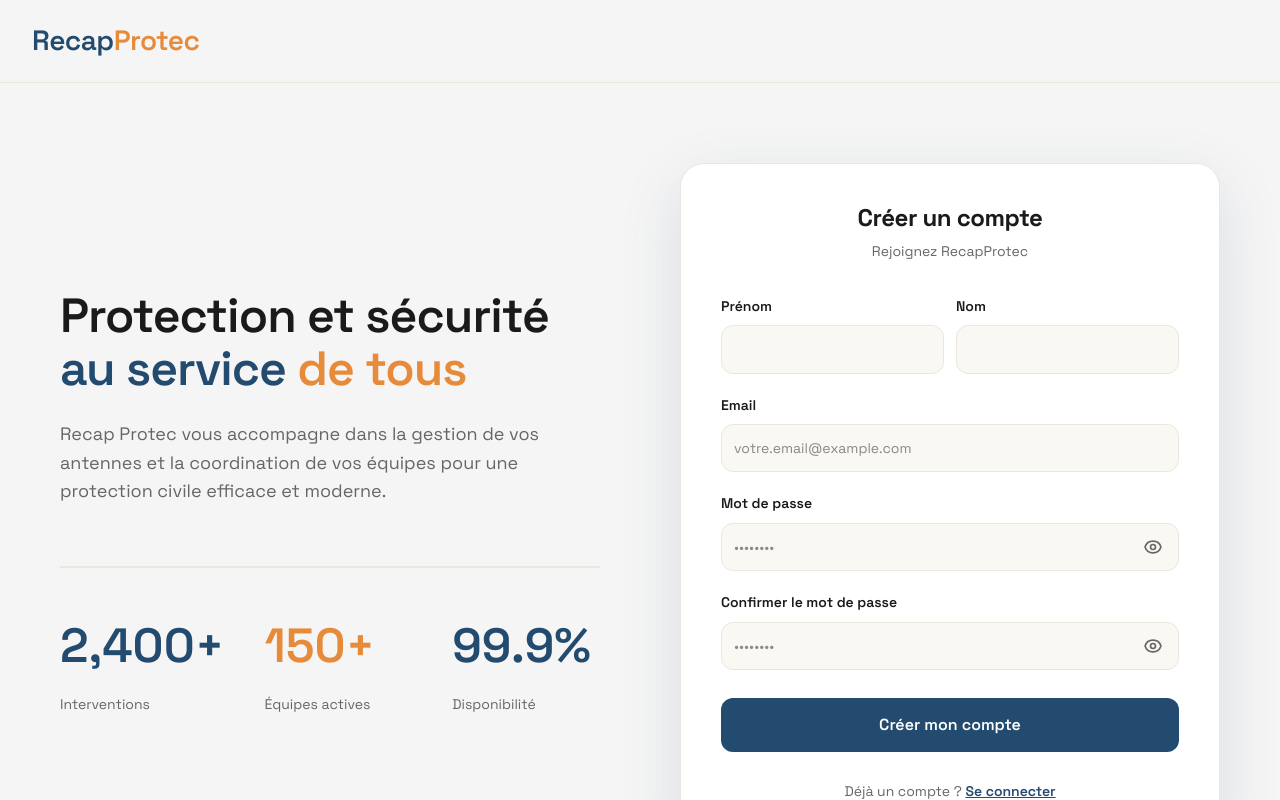
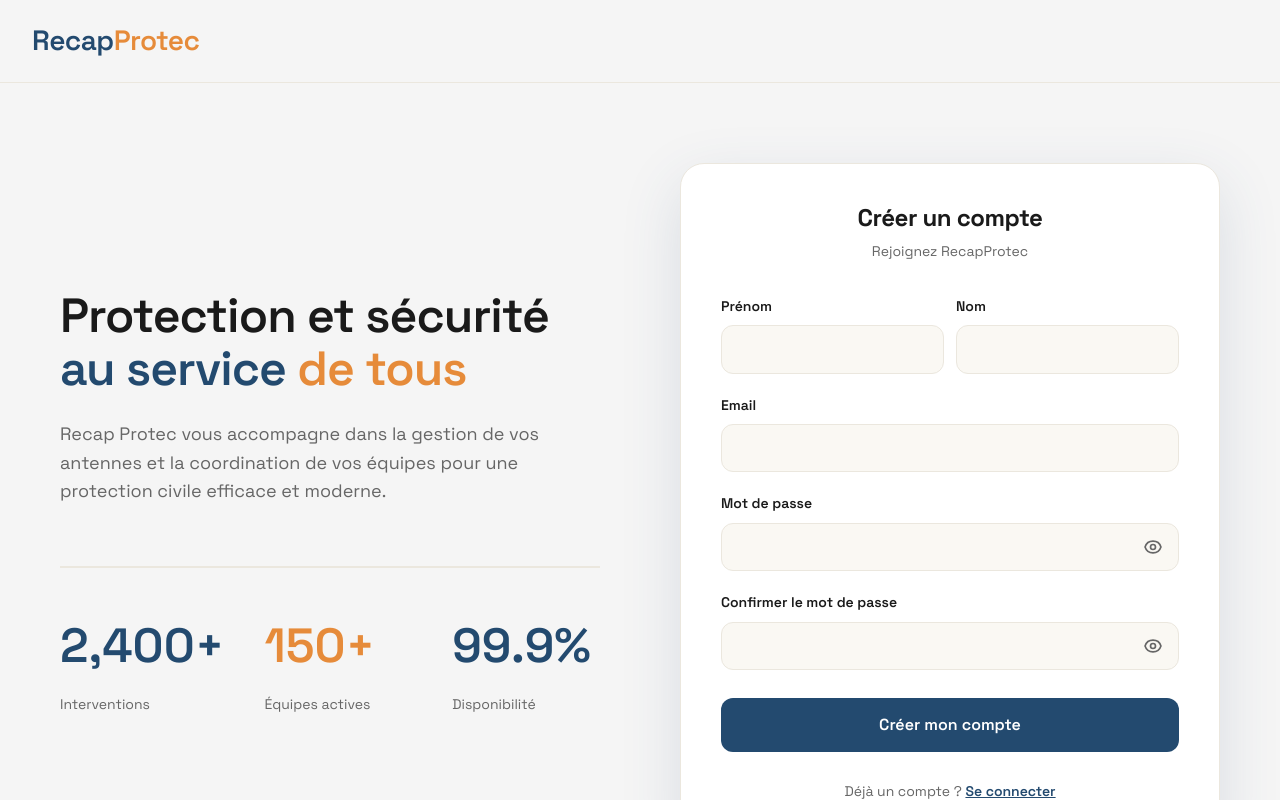
Before and after one commit to Fredozorus/recap-protect, a Next.js app: page / in a window 1280 px wide. Both pictures are taken after a click on the element "Créer un compte". Shown: the top 800 px of the page. Built offline with nearby package versions, Linux system fonts and the light colour scheme; no server answers.

Commit message:
Update AuthForm.tsx

```diff
--- a/src/components/AuthForm.tsx
+++ b/src/components/AuthForm.tsx
@@ -216,7 +216,7 @@
             type="email"
             value={formData.email}
             onChange={handleChange}
-            placeholder="votre.email@example.com"
+            placeholder=""
             required
             style={{
               width: '100%',
@@ -260,7 +260,7 @@
               type={showPassword ? 'text' : 'password'}
               value={formData.password}
               onChange={handleChange}
-              placeholder="••••••••"
+              placeholder=""
               required
               style={{
                 width: '100%',
@@ -354,7 +354,7 @@
                 type={showConfirmPassword ? 'text' : 'password'}
                 value={formData.confirmPassword}
                 onChange={handleChange}
-                placeholder="••••••••"
+                placeholder=""
                 required={!isLogin}
                 style={{
                   width: '100%',
```
